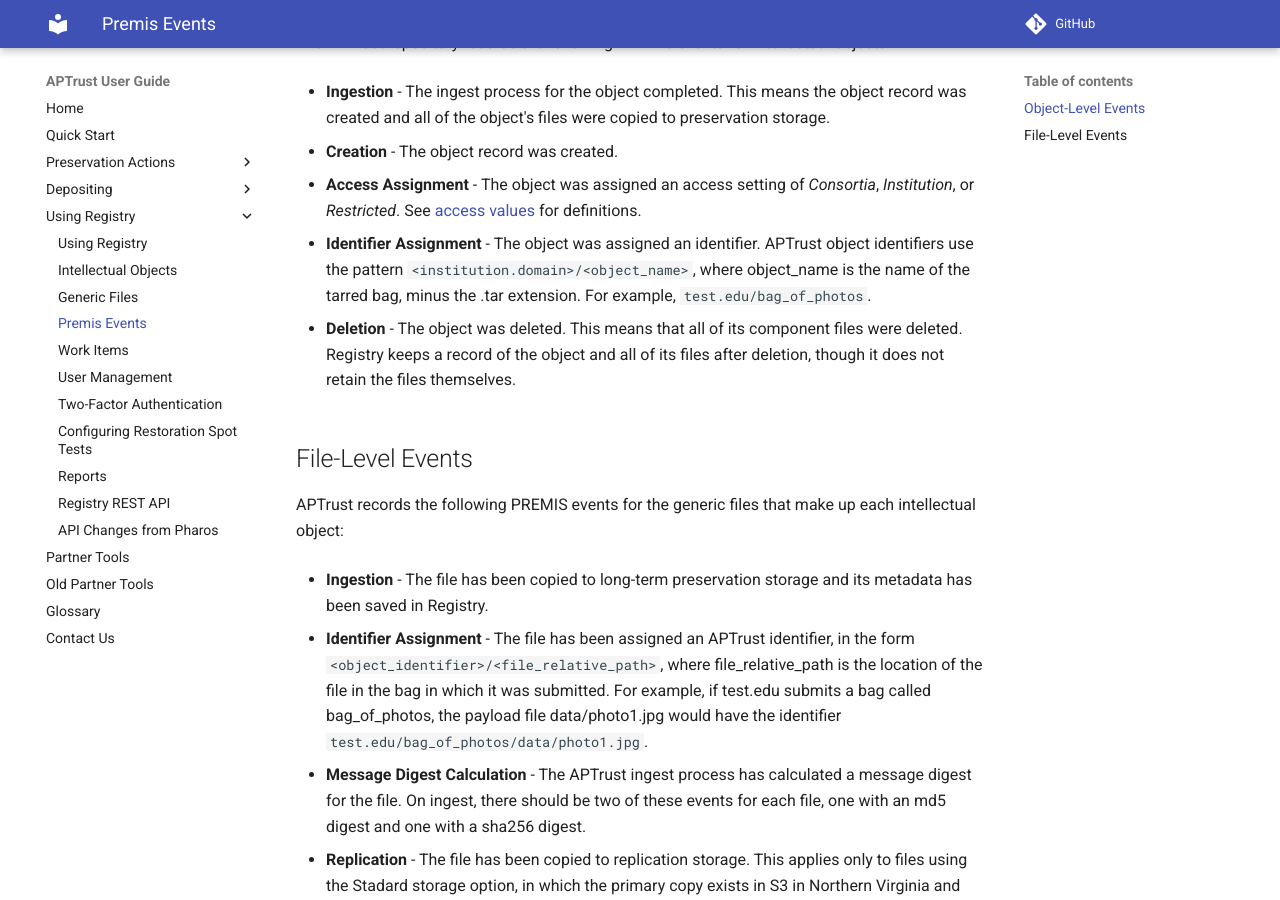
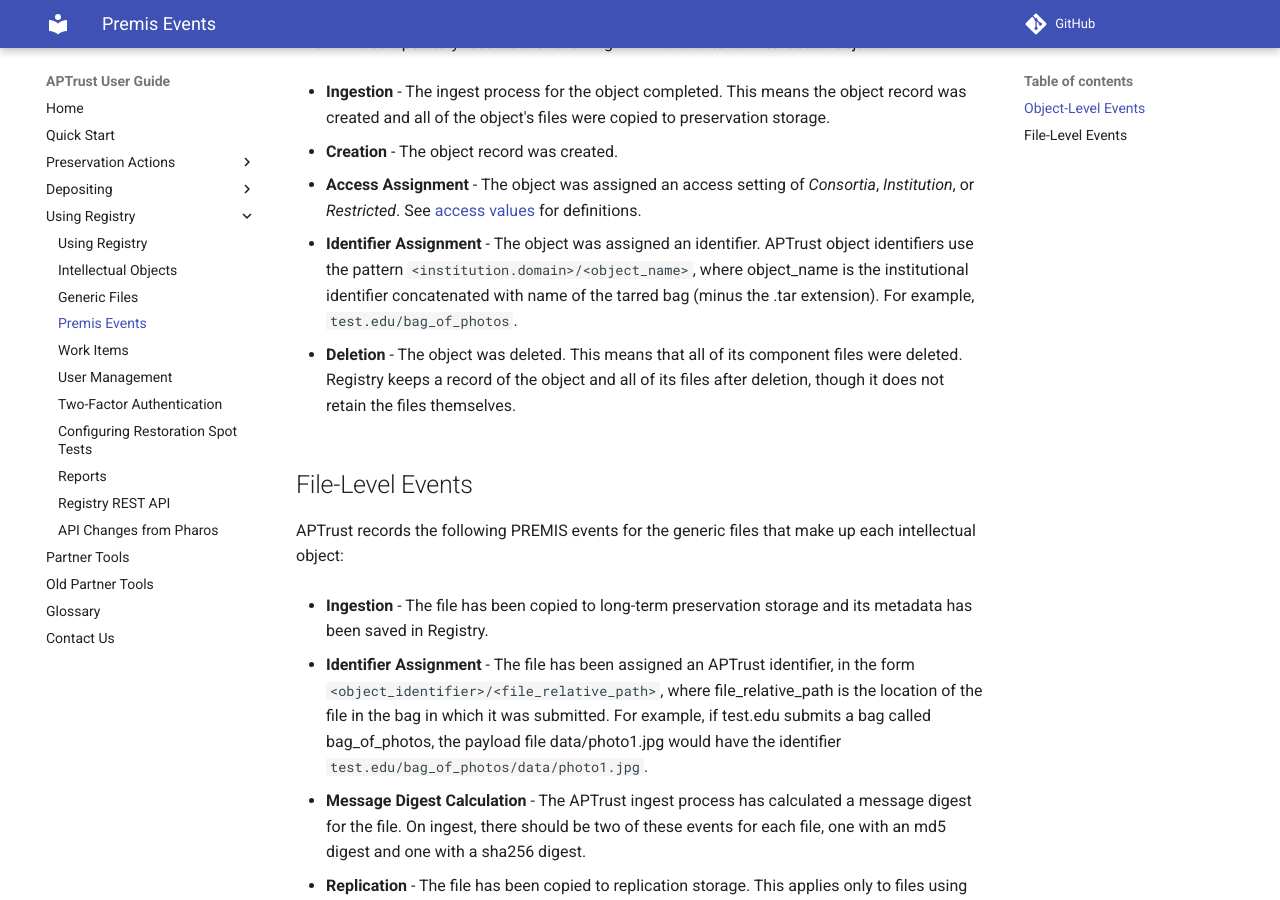
Before and after one commit to APTrust/userguide, an MkDocs documentation site: the page built from docs/registry/events.md, in a window 1280 px wide and 900 px high, scrolled down 986 px. Built offline with MkDocs 1.6.1 and Material for MkDocs 9.7.7, drawn with Linux system fonts in a browser that asks for light colours; comment, search, counter and statistics services are not loaded.

Commit message:
Update object identifier assignment

```diff
--- a/docs/registry/events.md
+++ b/docs/registry/events.md
@@ -20,7 +20,7 @@
 
 * __Access Assignment__ - The object was assigned an access setting of _Consortia_, _Institution_, or _Restricted_. See [access values](../depositing/index.md#allowed-access-values) for definitions.
 
-* __Identifier Assignment__ - The object was assigned an identifier. APTrust object identifiers use the pattern `<institution.domain>/<object_name>`, where object_name is the name of the tarred bag, minus the .tar extension. For example, `test.edu/bag_of_photos`.
+* __Identifier Assignment__ - The object was assigned an identifier. APTrust object identifiers use the pattern `<institution.domain>/<object_name>`, where object_name is the institutional identifier concatenated with name of the tarred bag (minus the .tar extension). For example, `test.edu/bag_of_photos`.
 
 * __Deletion__ - The object was deleted. This means that all of its component files were deleted. Registry keeps a record of the object and all of its files after deletion, though it does not retain the files themselves.
 
```
